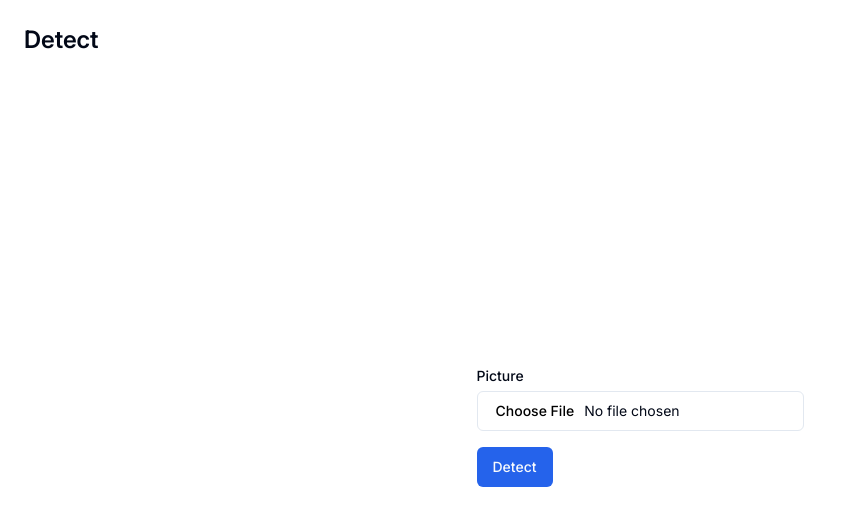
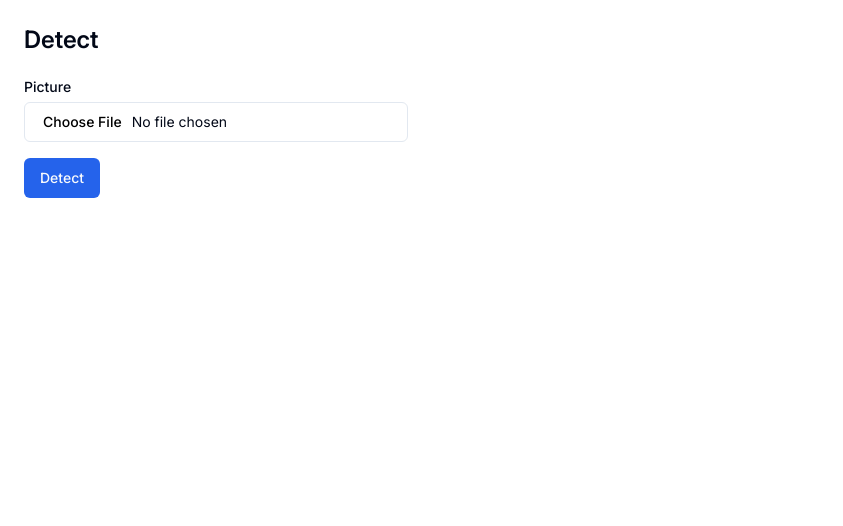
Before and after one commit to joaquinvaldezzz/capstone, a Next.js app: page /detect in a window 1280 px wide. Shown: the top 526 px of the page, without its empty margins (0-843 px from the left). Built offline with nearby package versions, Linux system fonts and the light colour scheme.

Commit message:
feat: create "detect" page to test the model

```diff
--- a/src/pages/detect.tsx
+++ b/src/pages/detect.tsx
@@ -1,3 +1,4 @@
+import { useState } from 'react'
 import axios from 'axios'
 
 import { Button } from '~/components/ui/button'
@@ -5,19 +6,27 @@ import { Input } from '~/components/ui/input'
 import { Label } from '~/components/ui/label'
 import Title from '~/components/Title'
 
+interface Result {
+  percentage: string
+  result: string
+}
+
+export default function Detect(): JSX.Element {
+  const [result, setResult] = useState<Result>({ percentage: '', result: '' })
+
   async function handleSubmit(event: React.FormEvent<HTMLFormElement>): Promise<void> {
     event.preventDefault()
-  const data = new FormData(event.currentTarget)
+    const image = new FormData(event.currentTarget)
 
     try {
-    const response = await axios.post('/flask-api/predict', data)
+      const response = await axios.post('/flask-api/predict', image)
       console.log(response.data)
+      setResult(response.data)
     } catch (error) {
       console.error(error)
     }
   }
 
-export default function Detect(): JSX.Element {
   return (
     <div className="grid min-h-screen w-full">
       <Title>Detect</Title>
@@ -25,9 +34,8 @@ export default function Detect(): JSX.Element {
       <main className="flex flex-1 flex-col gap-4 p-4 lg:gap-6 lg:p-6">
         <h1 className="text-lg font-semibold md:text-2xl">Detect</h1>
 
-        <div className="flex flex-1 flex-col items-center justify-center">
+        <div className="max-w-screen-sm">
           <form
-            encType="multipart/form-data"
             onSubmit={(event) => {
               void handleSubmit(event)
             }}
@@ -37,12 +45,14 @@ export default function Detect(): JSX.Element {
               <Input id="picture" name="picture" type="file" accept=".png, .jpg, .jpeg" />
             </div>
 
-            <div>
-              <Button className="mt-4" type="submit">
-                Detect
-              </Button>
+            <div className="mt-4">
+              <Button type="submit">Detect</Button>
             </div>
           </form>
+
+          <p className="mt-4 text-left text-lg font-semibold">
+            {result.percentage} {result.result}
+          </p>
         </div>
       </main>
     </div>
```
Lines whose indentation alone changed are shown as unchanged.
